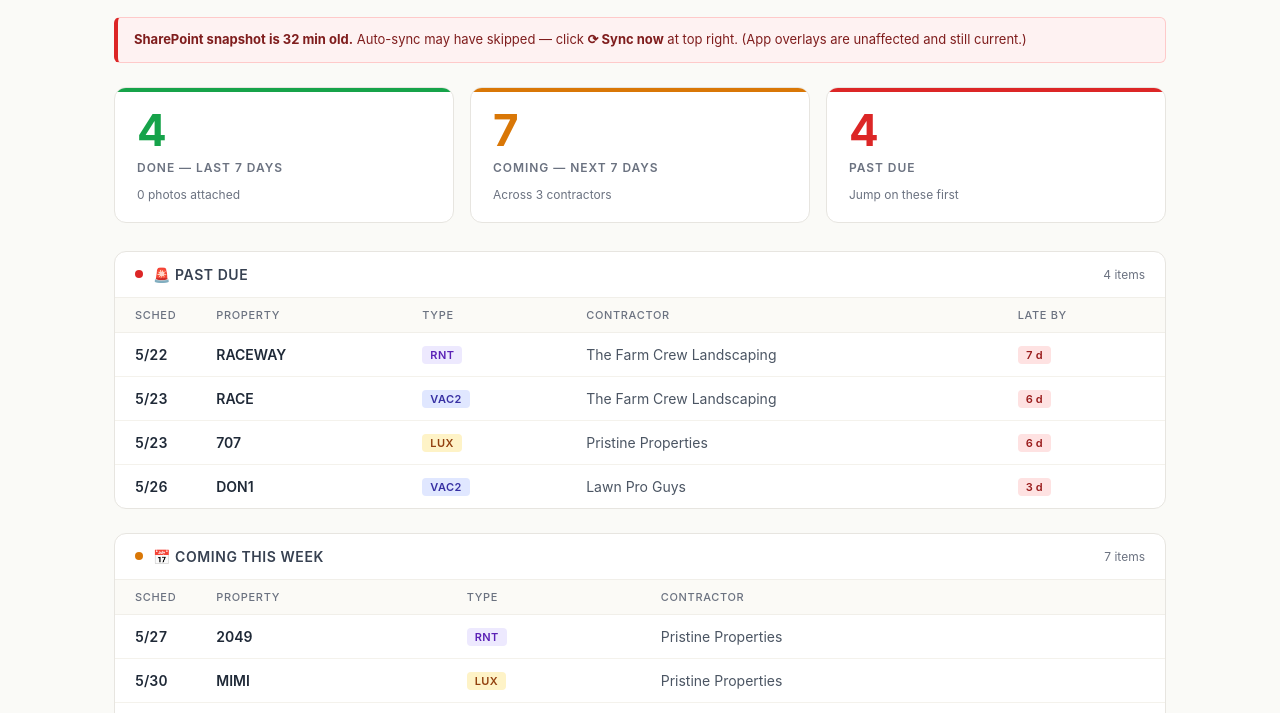
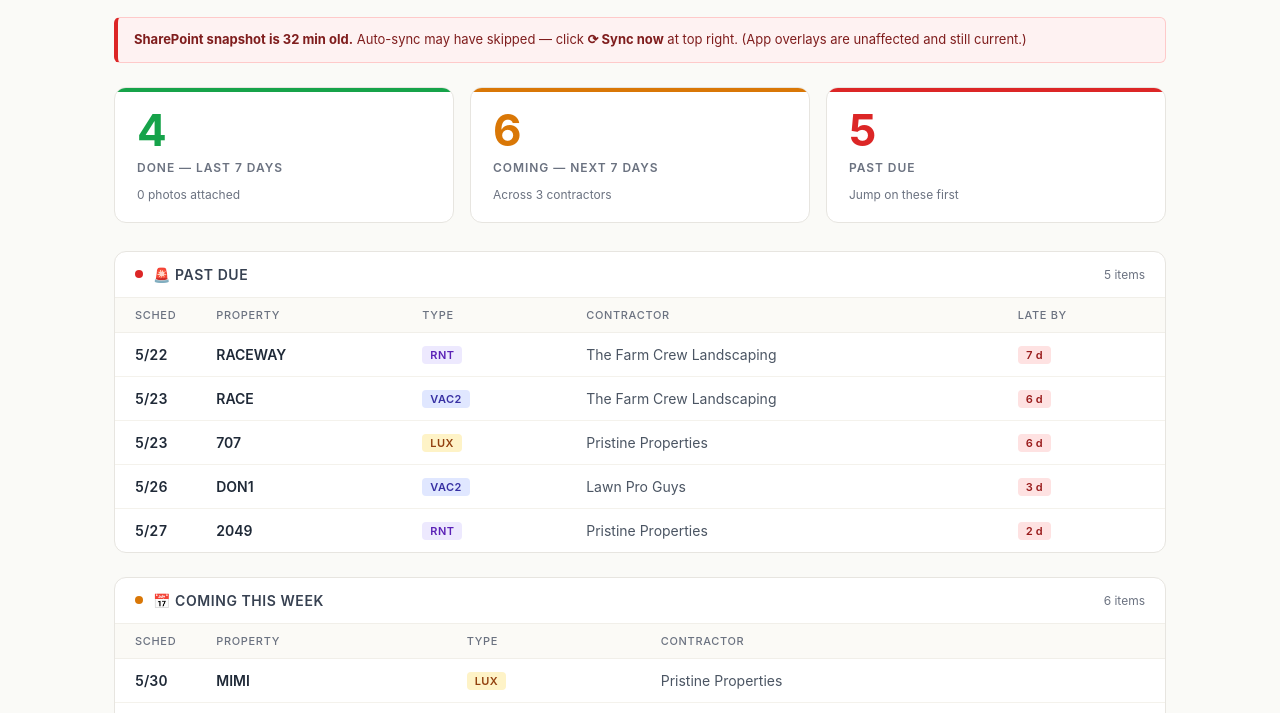
Before and after one commit to emw-oldwell/oldwell-mowing-dashboard, a website: page index.html in a window 1280 px wide. Shown: the part 86-799 px from the top of the page. Drawn offline with Linux system fonts and the light colour scheme.

Commit message:
dashboard: fix overdue-mow inconsistency (the 2049 / ±2-day grace bug)
A pending mow 1-2 days late landed inconsistently: the ±2-day grace window
let it sit under "Coming This Week" with a past date, while the Properties
"Next due" column skipped it and showed the next future mow — so 2049
showed "coming 5/27" in one place and "next due 6/10" in another.

- bucketJobs: drop the grace window. Pending dated < today → Past Due;
  today..+7 → Coming. (DUE_WINDOW_DAYS kept only for the ± range label.)
- computeProperties: "Next due" = soonest pending overall (incl. overdue),
  so it matches the schedule and the Past Due list.

Now 2049's overdue 5/27 shows in Past Due and as Next due 5/27 everywhere.

```diff
--- a/index.html
+++ b/index.html
@@ -261,22 +261,23 @@ function mergeForDashboard(data, events) {
   return out;
 }
 
-// Tolerance window: a Pending mow is treated as "on time" if today is within
-// ±DUE_WINDOW_DAYS of the scheduled date. Past Due kicks in only after that
-// window closes, and Coming starts once we're within DUE_WINDOW_DAYS before.
+// DUE_WINDOW_DAYS only drives the ± range shown next to "Next due" in the
+// properties table. Bucketing is strict: a Pending mow dated before today is
+// Past Due; today-or-later (through +7) is Coming. (No grace window — it made
+// a 1–2-day-late mow show under "Coming" with a past date, inconsistent with
+// the properties "Next due" column.)
 const DUE_WINDOW_DAYS = 2;
 
 function bucketJobs(jobs) {
   const today = startOfToday();
   const in7 = addDays(today, 7);
   const past7 = addDays(today, -7);
-  const pastCutoff = addDays(today, -DUE_WINDOW_DAYS);   // Pending dated before this → Past Due
   const past = [], coming = [], done = [];
   for (const j of jobs) {
     const d = new Date(j.ScheduledDate); d.setHours(0,0,0,0);
     if (j.Status === 'Done') { if (d >= past7) done.push(j); }
     else if (j.Status === 'Pending') {
-      if (d < pastCutoff) past.push(j);
+      if (d < today) past.push(j);
       else if (d <= in7) coming.push(j);
     }
   }
@@ -299,7 +300,9 @@ function computeProperties(jobs) {
     if (j.Status === 'Done') {
       if (!entry.lastDone || d > entry.lastDone) { entry.lastDone = d; entry.lastDoneJob = j; }
     } else if (j.Status === 'Pending') {
-      if (d >= today && (!entry.nextPending || d < entry.nextPending)) entry.nextPending = d;
+      // soonest pending overall — including an overdue one — so "Next due"
+      // matches the schedule (and the Past Due list) instead of skipping ahead.
+      if (!entry.nextPending || d < entry.nextPending) entry.nextPending = d;
     }
   }
   return Array.from(map.values()).sort((a,b) => {
```
